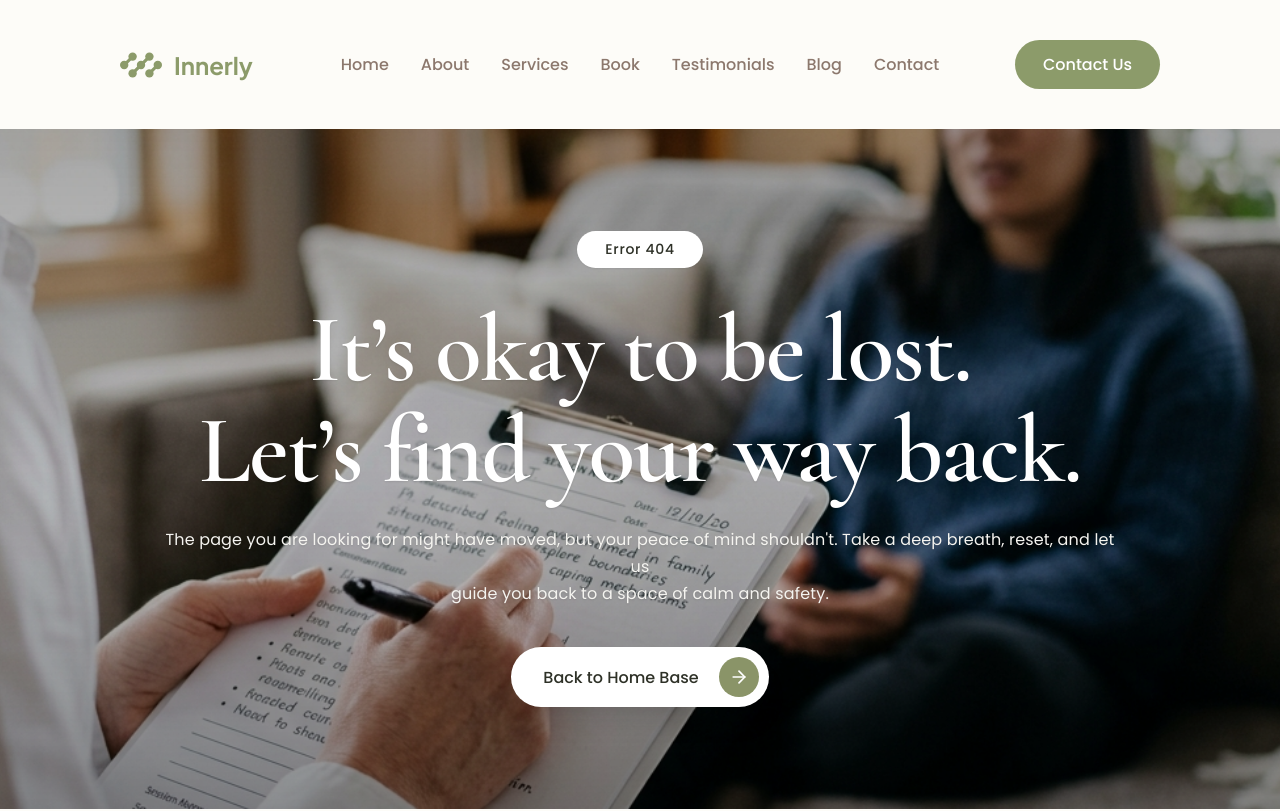
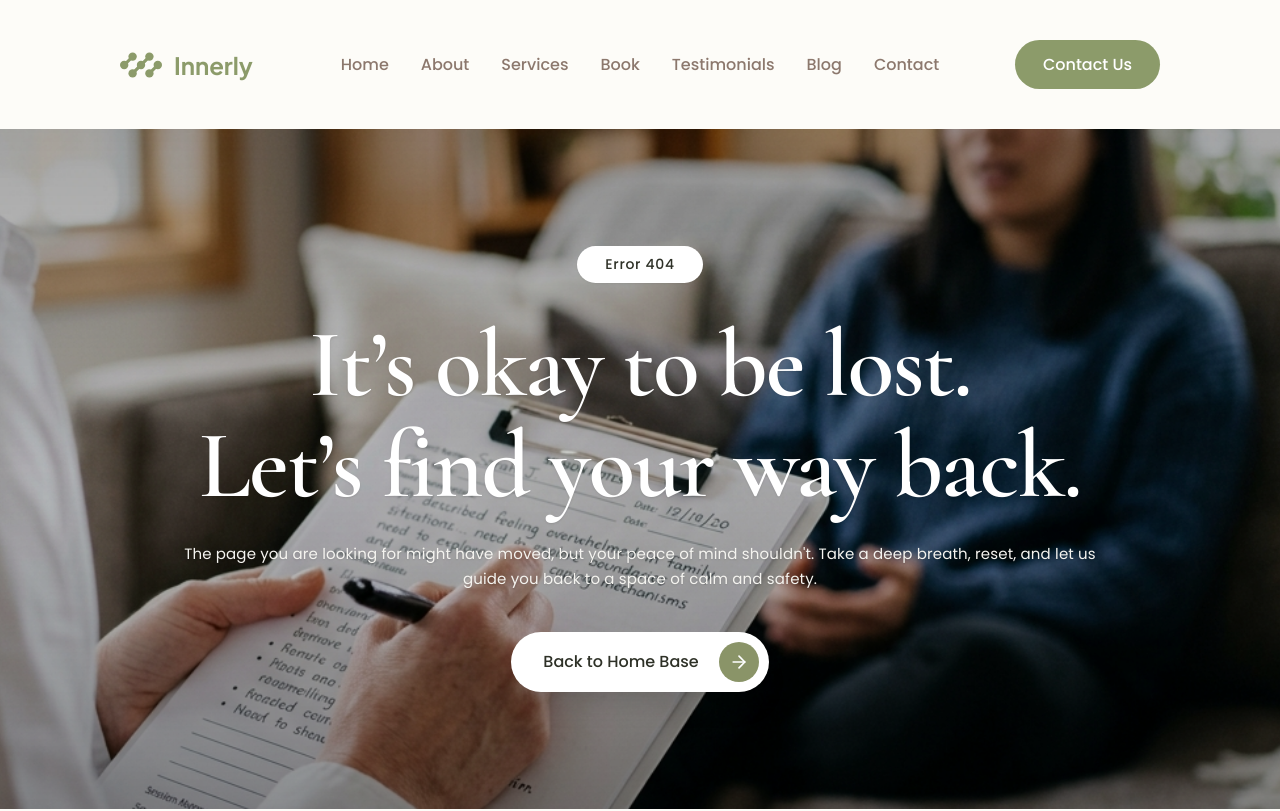
Before and after one commit to revadwi/innerly-calm-mental-health, a React (Vite) app: page /404 in a window 1280 px wide. Shown: the top 811 px of the page. Built offline with nearby package versions, Linux system fonts and the light colour scheme; a web font is replaced by a local one.

Commit message:
Reduce font size of 404 page description

```diff
--- a/src/components/common/Hero404/Hero404.module.css
+++ b/src/components/common/Hero404/Hero404.module.css
@@ -110,7 +110,7 @@
 
 .description {
   font-weight: 300;
-  font-size: 14px;
+  font-size: 13px;
   color: #F5F4F0;
   line-height: 1.7;
   letter-spacing: 0.01em;
@@ -125,7 +125,7 @@
 
 @media (min-width: 640px) {
   .description {
-    font-size: 16px;
+    font-size: 15px;
   }
 }
 
```
